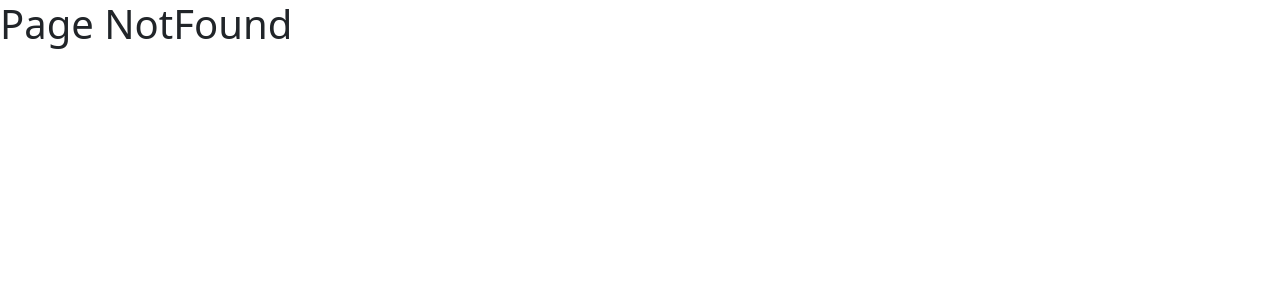
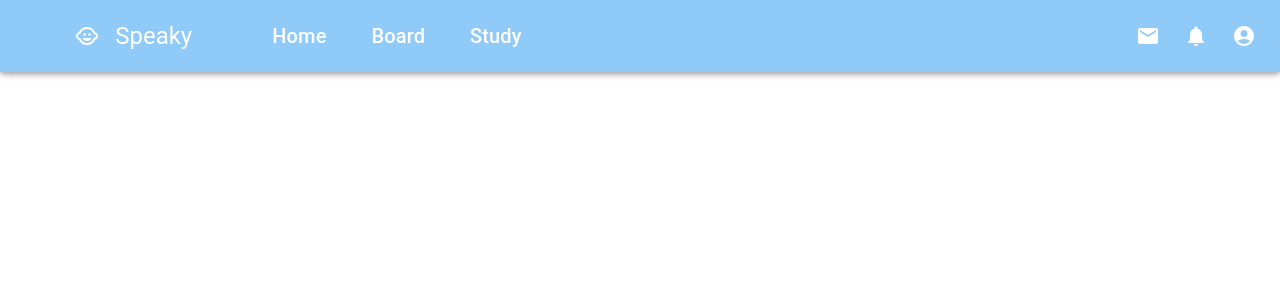
Before and after one commit to SPEAKIES/SPEAKY, a React (Create React App) app in the folder speaky_front/: page /study in a window 1280 px wide. Shown: the top 300 px of the page. Built offline with nearby package versions, Linux system fonts and the light colour scheme.

Commit message:
header 라우팅

```diff
--- a/speaky_front/src/App.js
+++ b/speaky_front/src/App.js
@@ -7,6 +7,7 @@ import "primeicons/primeicons.css";                                //icons
 import { Routes,Route } from "react-router-dom";
 import React from 'react';
 import FreeBoard from "./pages/FreeBoard";
+import Study from "./pages/Study";
 import NotFound from "./components/NotFound";
 import Header from './components/Header'
 function App() {
@@ -15,6 +16,7 @@ function App() {
       <Routes>
         <Route path="/" element={<Header/>}/>
         <Route path="/board" element={<FreeBoard style={{paddingTop:'50px'}} />}/>
+        <Route path="/study" element={<Study style={{paddingTop:'50px'}} />}/>
         <Route path="*" element={<NotFound />} />
       </Routes>
     </>
--- a/speaky_front/src/components/Header.js
+++ b/speaky_front/src/components/Header.js
@@ -206,7 +206,7 @@ export default function Header() {
         </Typography>
       </MenuItem>
       </Link>
-      <Link to ='/study'>
+      <Link to ='/study' style={{textDecoration: 'none',color:'white'}} >
       <MenuItem>
         <Typography
           variant="h7"
@@ -304,7 +304,7 @@ export default function Header() {
           </Link>
 
           <Box sx={{ paddingRight: "1vw" }}></Box>
-
+          <Link to='/study' style={{textDecoration: 'none',color:'white'}}>
           <MenuItem sx={{ transition: "0.3s", borderRadius: "40px" }}>
             <Typography
               variant="h6"
@@ -320,7 +320,7 @@ export default function Header() {
               Study
             </Typography>
           </MenuItem>
-
+          </Link>
           {/* 오른쪽 메뉴들 오른쪽에 고정(없으면 왼쪽에 붙는다) */}
           <Box sx={{ flexGrow: 1 }} />
 
--- /dev/null
+++ b/speaky_front/src/pages/Study.js
@@ -0,0 +1,10 @@
+import React from 'react'
+import Header from '../components/Header'
+export default function Study() {
+  return (
+    <>
+    <Header/>
+    <div>Study</div>
+    </>
+  )
+}
```
Also changed, not shown: speaky_front/src/pages/Community.js (added).
